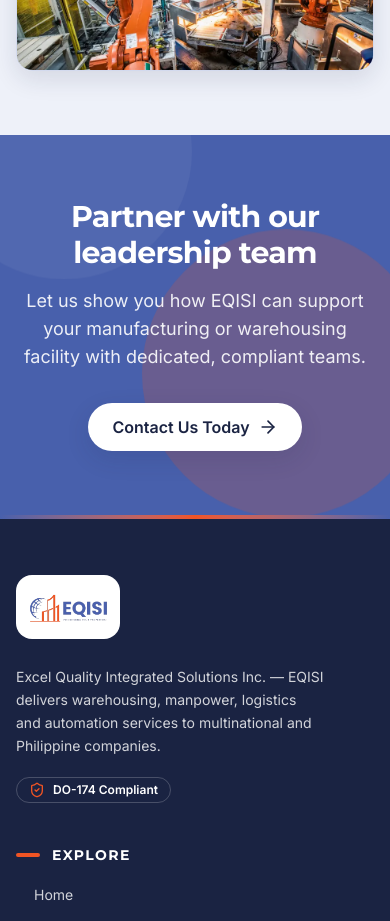
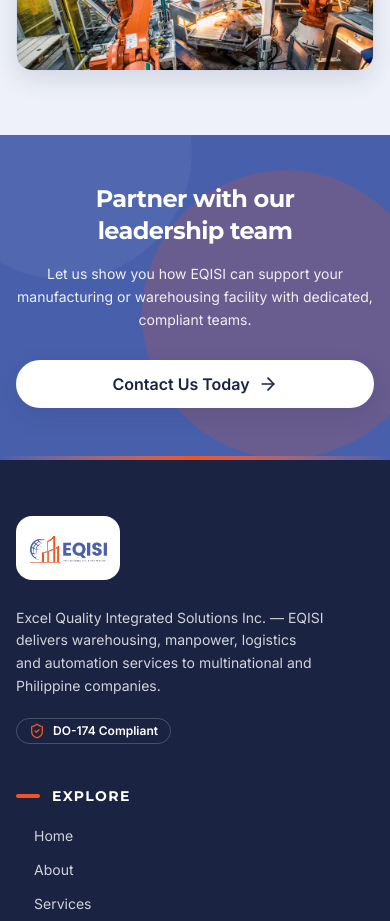
Before and after one commit to isturiscedrick/EQISI, a React (Vite) app in the folder vite-react-template/: page /about in a window 390 px wide. Shown: the part 6800-7721 px from the top of the page. Built offline with nearby package versions, Linux system fonts and the light colour scheme.

Commit message:
Improve CTA banner mobile typography and button layout

```diff
--- a/vite-react-template/src/components/layout/CtaBanner.tsx
+++ b/vite-react-template/src/components/layout/CtaBanner.tsx
@@ -44,7 +44,7 @@ export function CtaBanner({ title, description, children }: CtaBannerProps) {
   }, [])
 
   return (
-    <section ref={sectionRef} className="relative overflow-hidden rounded-none bg-primary py-16 text-primary-fg sm:py-20">
+    <section ref={sectionRef} className="relative overflow-hidden rounded-none bg-primary py-12 text-primary-fg sm:py-20">
       <div aria-hidden="true" data-parallax="18" className="pointer-events-none absolute -top-16 -left-16 size-64">
         <div className="animate-float size-full rounded-full bg-primary-fg/5" />
       </div>
@@ -53,9 +53,9 @@ export function CtaBanner({ title, description, children }: CtaBannerProps) {
       </div>
       <Container className="relative text-center">
         <Reveal>
-          <h2 className="mx-auto max-w-3xl text-3xl font-bold tracking-tight sm:text-4xl">{title}</h2>
-          {description && <p className="mx-auto mt-4 max-w-2xl text-lg text-primary-fg/90">{description}</p>}
-          {children && <div className="mt-8 flex flex-wrap justify-center gap-4">{children}</div>}
+          <h2 className="mx-auto max-w-3xl text-2xl font-bold tracking-tight sm:text-4xl">{title}</h2>
+          {description && <p className="mx-auto mt-4 max-w-2xl text-sm leading-relaxed text-primary-fg/90 sm:text-lg">{description}</p>}
+          {children && <div className="mt-7 flex flex-col justify-center gap-3 sm:mt-8 sm:flex-row sm:flex-wrap sm:gap-4 [&>a]:w-full [&>a]:justify-center sm:[&>a]:w-auto">{children}</div>}
         </Reveal>
       </Container>
     </section>
```
